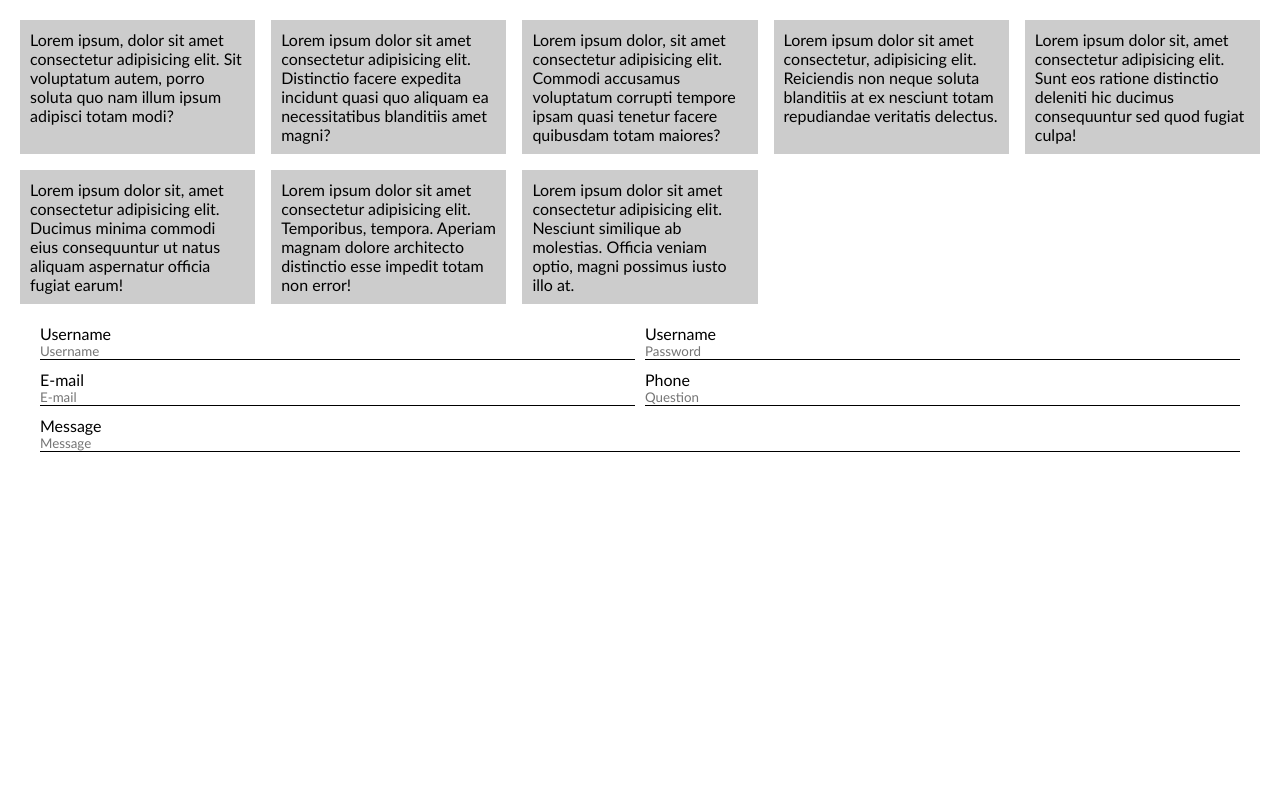
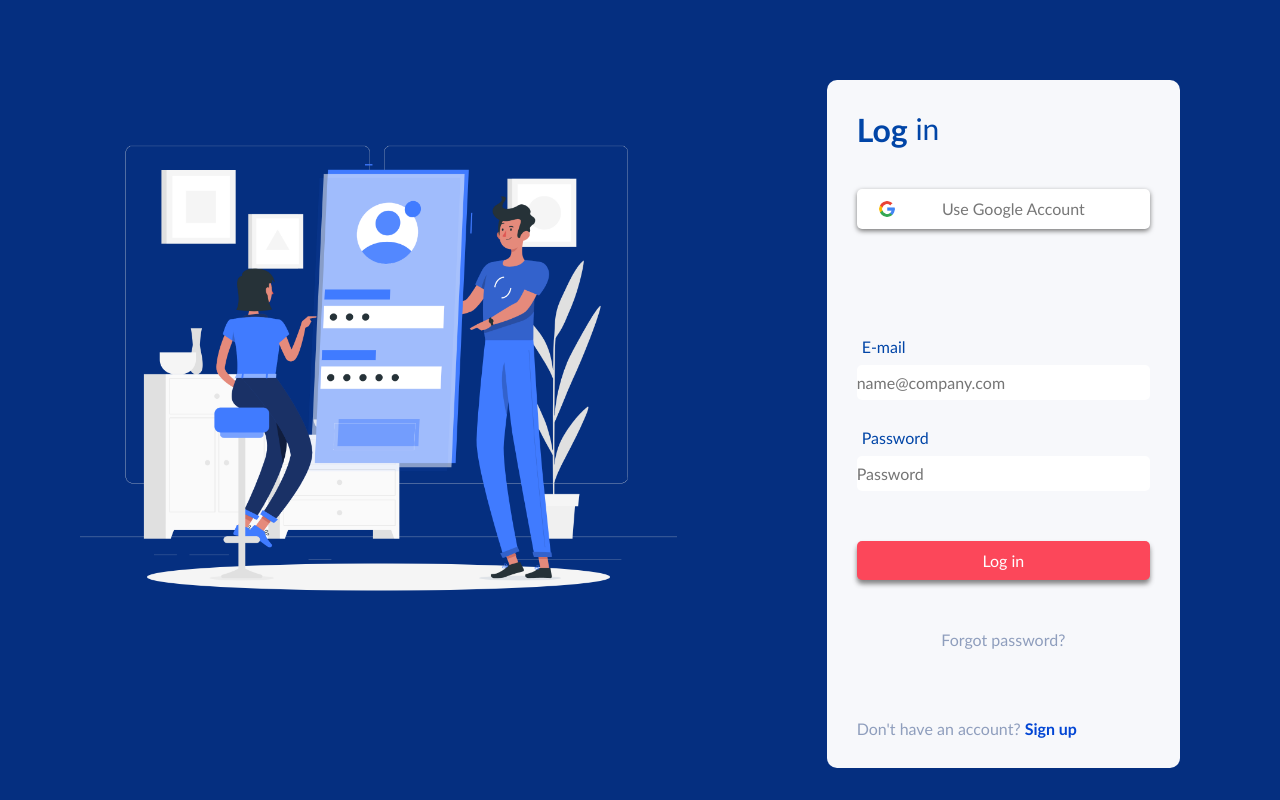
Before and after one commit to martynas3113/Log-in-page, a plain HTML site: page index.html in a window 1280 px wide. Drawn offline with Linux system fonts and the light colour scheme.

Commit message:
final commit

```diff
--- a/css/custom.css
+++ b/css/custom.css
@@ -0,0 +1,35 @@
+.btn {
+    width: 100%;
+    background-color: #FD3449;
+    display: inline-block;
+    padding: 10px 0;
+    border-radius: 5px;
+    text-align: center ;
+    box-shadow: 0 4px 5px #777;
+    opacity: 0.9;
+}
+
+    .btn:hover {
+        opacity: 1;
+        box-shadow: 0 4px 7px #777;
+        cursor: pointer;
+
+    }
+
+    .right > .google:hover {
+        transition: all 0.5s , box-shadow 0s;
+        background-color: #FD3449;
+        box-shadow: 0 4px 7px #777;
+        color: white;
+        cursor: pointer;
+    }
+
+    .right > .log > a:hover{
+
+        color: #0145A7;
+    }
+
+    footer > p > a:hover {
+        color: #0145A7;
+
+    }
--- a/css/layout.css
+++ b/css/layout.css
@@ -1,48 +1,112 @@
 body {
-    margin: 20px;
+    margin: 80px;
+    background-color: #052F80;
+    position: relative;
+    height: 80vh;
 }
 
-.cards {
+.container {
     display: grid;
-    grid-template-columns: repeat(auto-fill, minmax(200px, 1fr));
-    grid-gap: 1rem;
-}
-
-    .cards > .card {
-        padding: 10px;
-        background-color: #cccccc;
-    }
-
-form {
-    display: grid;
-    grid-template-columns: 1fr 1fr;
-    padding: 20px;
-    gap: 10px
+    grid-template-columns: 2fr 1fr;
 
 }
 
-    .form-row,.form-row_message {
-        display: flex;
-        flex-direction: column;
-        width: 100%;
+    .right {
+    background-color: #F7F8FB;
+    border-radius: 10px;
+    padding:30px;
+    /* text-align: center; */
+    margin-right: 20px;
 
     }
 
-        .form-row > input {
+        header > h1 {
+            margin-bottom: 40px;
+            color: #0145A7;
+        }
+
+        span {
+            font-size: 30px;
+            font-weight:100;
+            color: #0145A7;
+        }
+
+        .right > .google {
+            display: inline-block;
+            margin-bottom: 100px;
+            display: inline-block;
+            padding: 10px 0;
+            border-radius: 5px;
+            text-align: center ;
+            width: 100%;
+            background-color: white;
+            color: #777;
+            box-shadow: 0 2px 5px #777;
+        }
+
+            .right > .google > p {
+                display: inline-block;
+                margin-right: 20px;
+            }
+            .right > .google > img {
+                float: left;
+                width: 20px;
+                margin-left: 20px;
+                border: 2px solid white;
+                background-color: white;
+                border-radius: 10px;
+            }
+
+
+
+
+        .right > .input-row > label {
+            margin-left: 5px;
+            line-height: 36px;
+
+            color: #0145A7;
+        }
+
+        .right > .input-row > input {
+            width: 100%;
+            height: 35px;
+            font-size: 16px;
+            border-radius: 5px;
             outline: none;
             border: none;
-            border-bottom: 1px solid black;
+            margin-bottom: 20px;
         }
 
-        .form-row_message {
-            grid-column: 1/3;
-
-            place-self: center;
+        .right > .log {
+            margin-top: 30px;
+            text-align: center;
+            width: 100%;
+            color: white;
         }
 
-            .form-row_message > input {
-                outline: none;
-            border: none;
-            border-bottom: 1px solid black;
+        .right > .log > .btn {
+            margin-bottom: 50px;
+        }
 
+        .right > .log > a {
+            text-decoration:none ;
+            color:#8F9EBD ;
+        }
+
+        footer {
+            margin-top: 70px;
+            font-size: 16px;
+            color: #8F9EBD;
+
+        }
+
+            footer > p > a {
+                text-decoration: none;
+                font-weight: 600;
+                color: #0145d4;
             }
+
+    .left > img {
+        width: 80%;
+
+    }
--- a/index.html
+++ b/index.html
@@ -11,40 +11,34 @@
 </head>
 <body>
     <div class="container">
-        <div class="cards">
-            <div class="card">Lorem ipsum, dolor sit amet consectetur adipisicing elit. Sit voluptatum autem, porro soluta quo nam illum ipsum adipisci totam modi?</div>
-            <div class="card">Lorem ipsum dolor sit amet consectetur adipisicing elit. Distinctio facere expedita incidunt quasi quo aliquam ea necessitatibus blanditiis amet magni?</div>
-            <div class="card">Lorem ipsum dolor, sit amet consectetur adipisicing elit. Commodi accusamus voluptatum corrupti tempore ipsam quasi tenetur facere quibusdam totam maiores?</div>
-            <div class="card">Lorem ipsum dolor sit amet consectetur, adipisicing elit. Reiciendis non neque soluta blanditiis at ex nesciunt totam repudiandae veritatis delectus.</div>
-            <div class="card">Lorem ipsum dolor sit, amet consectetur adipisicing elit. Sunt eos ratione distinctio deleniti hic ducimus consequuntur sed quod fugiat culpa!</div>
-            <div class="card">Lorem ipsum dolor sit, amet consectetur adipisicing elit. Ducimus minima commodi eius consequuntur ut natus aliquam aspernatur officia fugiat earum!</div>
-            <div class="card">Lorem ipsum dolor sit amet consectetur adipisicing elit. Temporibus, tempora. Aperiam magnam dolore architecto distinctio esse impedit totam non error!</div>
-            <div class="card">Lorem ipsum dolor sit amet consectetur adipisicing elit. Nesciunt similique ab molestias. Officia veniam optio, magni possimus iusto illo at.</div>
+        <div class="left">
+            <img src="./img/login.png" alt="">
         </div>
+        <div class="right">
+            <header><h1>Log <span>in</span> </h1></header>
 
-        <form>
-            <div class="form-row">
-                <label for="username">Username</label>
-                <input type="text" placeholder="Username">
+            <div class="google">
+                <img src="./img/google.png" alt="google">
+                <p>Use Google Account</p>
+
             </div>
-            <div class="form-row">
-                <label for="password">Username</label>
-                <input type="text" placeholder="Password">
+                <div class="input-row">
+                    <label>E-mail</label>
+                    <input type="email" placeholder="name@company.com">
+
+                </div>
+            <div class="input-row">
+                <label>Password</label>
+                <input type="email" placeholder="Password">
             </div>
-            <div class="form-row">
-                <label for="email">E-mail</label>
-                <input type="text" placeholder="E-mail">
+            <div class="log">
+            <p class="btn">Log in</p>
+            <a href="#">Forgot password?</a>
             </div>
-            <div class="form-row">
-                <label for="Question">Phone</label>
-                <input type="text" placeholder="Question">
-            </div>
-            <div class="form-row_message">
-                <label for="message">Message</label>
-                <input type="text" placeholder="Message">
-            </div>
-
-        </form>
+            <footer>
+                <p>Don't have an account? <a href="#">Sign up</a></p>
+            </footer>
+        </div>
     </div>
 </body>
 </html>
```
Also changed, not shown: img/google.png (added), img/login.png (added).
